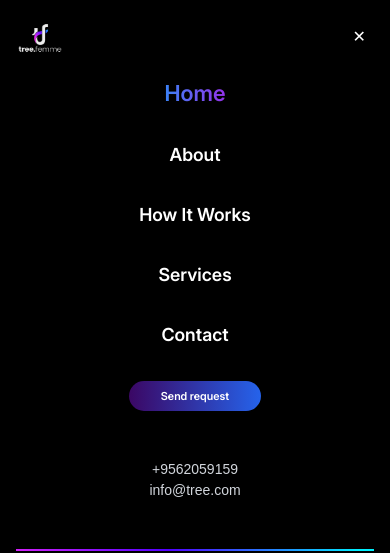
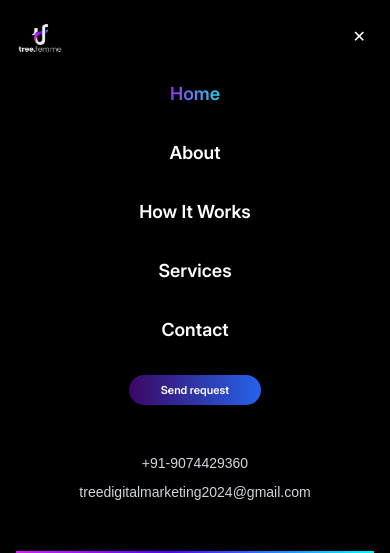
Before and after one commit to TREE-DIGITAL-MARKETING/tree.femme-website, a React (Vite) app: page / in a window 390 px wide. Both pictures are taken after a click on the button 359 px from the left and 32 px from the top of the page. Shown: the top 553 px of the page. Built offline with nearby package versions, Linux system fonts and the light colour scheme.

Commit message:
change nav and get in touch in mobile view

```diff
--- a/src/components/ExternalComponents/NavBar.jsx
+++ b/src/components/ExternalComponents/NavBar.jsx
@@ -148,58 +148,65 @@ function Navbar() {
   </button>
 
   {/* Menu Items */}
-  <ul className="flex flex-col items-center space-y-8 mt-16 font-MontserratRegular font-[700] text-[18px] leading-[27px] text-white">
+  <ul className="flex flex-col items-center space-y-8 mt-16 font-inter font-[700] text-[18px] leading-[27px] text-white">
     <li>
       <a
-        href="/"
-        className="font-inter text-[22px] font-[700] leading-[27px] group text-transparent bg-clip-text bg-gradient-to-r from-blue-500 to-purple-600"
-      >
+         href="/"
+         className={`group hover:text-transparent hover:bg-clip-text hover:bg-gradient-to-r hover:from-cyan-400 hover:via-indigo-500 hover:to-purple-500 font-inter text-[18px] font-[700] leading-[27px] ${
+           window.location.pathname === '/' ? 'text-transparent bg-clip-text bg-gradient-to-r from-purple-600 to-cyan-400' : 'text-white'
+         }`} >
         Home
       </a>
     </li>
     <li>
       <a
         href="/about"
-        className="font-inter text-[18px] font-[700] leading-[27px] group text-white hover:text-transparent hover:bg-clip-text hover:bg-gradient-to-r hover:from-cyan-400 hover:via-indigo-500 hover:to-pink-500"
-      >
+        className={`font-inter text-[18px] font-[700] leading-[27px]  group hover:text-transparent hover:bg-clip-text hover:bg-gradient-to-r hover:from-cyan-400 hover:via-indigo-500 hover:to-purple-500 ${
+          window.location.pathname === '/about' ? 'text-transparent bg-clip-text bg-gradient-to-r from-purple-600 to-cyan-400' : 'text-white'
+        }`} >
         About
       </a>
     </li>
     <li>
       <a
         href="/howitworks"
-        className="font-inter text-[18px] font-[700] leading-[27px] group text-white hover:text-transparent hover:bg-clip-text hover:bg-gradient-to-r hover:from-cyan-400 hover:via-indigo-500 hover:to-pink-500"
-      >
+        className={`font-inter text-[18px] font-[700] leading-[27px]  group hover:text-transparent hover:bg-clip-text hover:bg-gradient-to-r hover:from-cyan-400 hover:via-indigo-500 hover:to-purple-500 ${
+          window.location.pathname === '/howitworks' ? 'text-transparent bg-clip-text bg-gradient-to-r from-purple-600 to-cyan-400' : 'text-white'
+        }`}>
         How It Works
       </a>
     </li>
     <li>
       <a
-        href="/#service"
-        className="font-inter text-[18px] font-[700] leading-[27px] group text-white hover:text-transparent hover:bg-clip-text hover:bg-gradient-to-r hover:from-cyan-400 hover:via-indigo-500 hover:to-pink-500"
-      >
+         href="/#service"
+         className={`font-inter text-[18px] font-[700] leading-[27px] group hover:text-transparent hover:bg-clip-text hover:bg-gradient-to-r hover:from-cyan-400 hover:via-indigo-500 hover:to-purple-500 ${
+           window.location.pathname === '/service' ? 'text-transparent bg-clip-text bg-gradient-to-r from-purple-600 to-cyan-400' : 'text-white'
+         }`}  >
         Services
       </a>
     </li>
     <li>
       <a
         href="/#getintouch"
-        className="font-inter text-[18px] font-[700] leading-[27px] group text-white hover:text-transparent hover:bg-clip-text hover:bg-gradient-to-r hover:from-cyan-400 hover:via-indigo-500 hover:to-pink-500"
-      >
+        className={`font-inter text-[18px] font-[700] leading-[27px] group hover:text-transparent hover:bg-clip-text hover:bg-gradient-to-r hover:from-cyan-400 hover:via-indigo-500 hover:to-purple-500 ${
+          window.location.pathname === '/contact' ? 'text-transparent bg-clip-text bg-gradient-to-r from-purple-600 to-cyan-400' : 'text-white'
+        }`} >
         Contact
       </a>
     </li>
   </ul>
 
   {/* Button */}
+  <a href="/howitworks">
   <button className="mt-8 px-8 py-2 bg-gradient-to-r from-purple-950 to-blue-600 text-white font-inter font-bold text-[11px] leading-[14px] rounded-full shadow-lg hover:scale-105 transition-transform ">
     Send request
   </button>
+  </a>
 
   {/* Contact Details */}
   <div className="mt-12 text-center mb-12">
-    <p className="text-gray-300 text-[14px] font-MontserratRegular">+9562059159</p>
-    <p className="text-gray-300 text-[14px] font-MontserratRegular">info@tree.com</p>
+    <p className="text-gray-300 text-[14px] font-MontserratRegular mb-2">+91-9074429360</p>
+    <p className="text-gray-300 text-[14px] font-MontserratRegular">treedigitalmarketing2024@gmail.com</p>
   </div>
 
   {/* Separator */}
--- a/src/components/Home/index.jsx
+++ b/src/components/Home/index.jsx
@@ -287,26 +287,26 @@ return (<>
 {/*.......Get in Touch.........*/}
 <section id="getintouch" className="flex items-center justify-center min-h-screen bg-black -mt-10">
   <div
-    className="flex flex-col md:flex-row items-center justify-center text-white text-center p-4 rounded-2xl shadow-lg w-full max-w-[1100px] h-auto"
+    className="flex flex-col sm:flex-col md:flex-row items-center justify-center text-white text-center p-4 rounded-2xl shadow-lg w-full max-w-[1100px] h-auto"
     style={{
       background: "linear-gradient(267.03deg, #00F0FF 4.01%, #5200FF 57.55%, #FF2DF7 114.97%)",
     }}
   >
-    <div className="flex justify-center md:justify-start mb-4 md:mb-0 md:mr-36">
+    <div className="flex justify-center sm:justify-center md:justify-start mb-4 sm:mb-4 md:mb-0 md:mr-36">
       <img
         src="./image/getintouch.png"
         alt="get in touch image"
         className="w-[120px] sm:w-[140px] md:w-[160px] lg:w-[180px] h-auto"
       />
     </div>
-    <div className="flex flex-col items-center md:items-start space-y-4 md:space-y-3">
+    <div className="flex flex-col items-center sm:items-center md:items-start space-y-4 sm:space-y-4 md:space-y-3">
       <h2
-        className="text-white font-futuraLight text-[20px] sm:text-[24px] md:text-[28px] lg:text-[34px] font-[500] leading-tight md:leading-[32px] lg:leading-[38px] text-center md:text-left"
+        className="text-white font-futuraLight text-[20px] sm:text-[24px] md:text-[28px] lg:text-[34px] font-[500] leading-tight md:leading-[32px] lg:leading-[38px] text-center sm:text-center md:text-left"
       >
         To set new benchmarks and to bridge <br className="hidden md:block" /> the digital divide
       </h2>
       {/* Email Input and Button */}
-      <form onSubmit={handleSubmit} className="flex flex-col md:flex-row items-center space-y-2 md:space-y-0 md:space-x-4">
+      <form onSubmit={handleSubmit} className="flex flex-col sm:flex-col md:flex-row items-center sm:items-center md:items-start space-y-2 sm:space-y-2 md:space-y-0 md:space-x-4">
          <div className="relative w-[350px] sm:w-[300px] lg:w-[350px] h-[40px]">
           <div className="absolute inset-0 rounded-full border-[0.78px] border-transparent bg-gradient-to-r from-[#4047c7] to-[#6929f4] border-sky-500">
             <div className="absolute inset-[1px] bg-transparent rounded-full">
@@ -333,6 +333,7 @@ return (<>
   </div>
   {isSubmitted && <Success />}
 </section>
+
 
 {/* Our Creatives */}
 <section className="bg-black text-white py-8 sm:py-12 md:py-16 px-4 sm:px-6 md:px-8 lg:px-20 xl:px-24 -mt-10">
```
